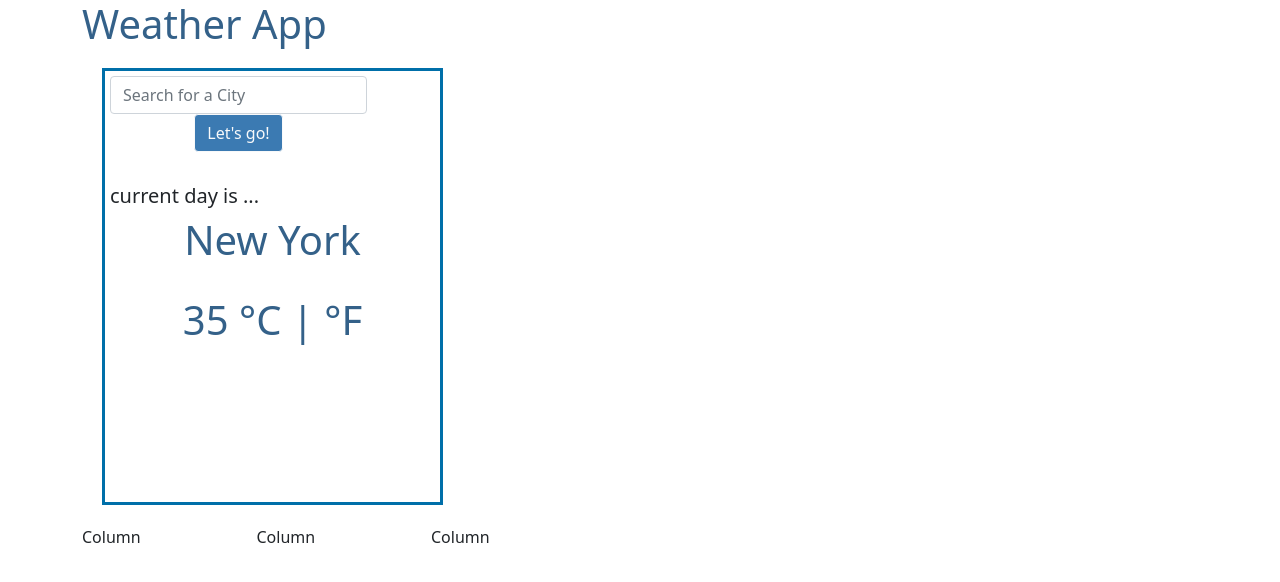
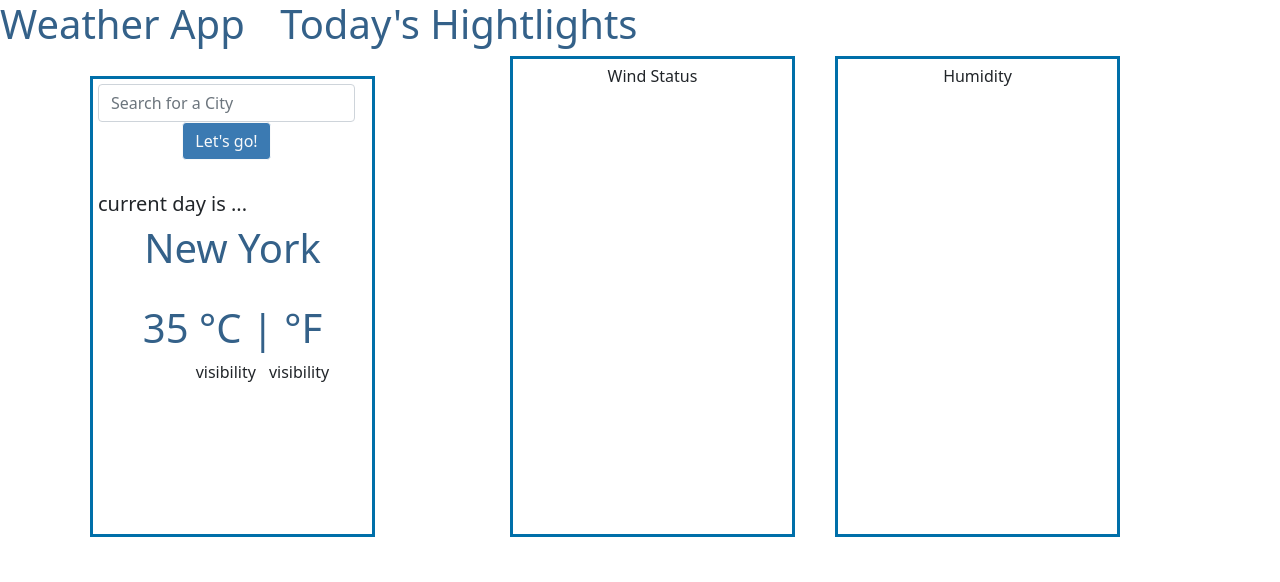
Before and after one commit to nooshin99/weather-app, a plain HTML site: page index.html in a window 1280 px wide. Drawn offline with nearby package versions, Linux system fonts and the light colour scheme.

Commit message:
add two columns for mire info

```diff
--- a/index.html
+++ b/index.html
@@ -18,11 +18,13 @@
     ></script>
   </head>
   <body>
-    <div class="container">
-      <h1>Weather App</h1>
-<div class="col-11">
-      <div class="col-4" id="firstColumn">
-        <div class="input-group mb-2">
+    <h1>Weather App <span class="highlights">Today's Hightlights</span></h1>
+
+
+     <div class="container">
+      <div class="row">
+        <div class="col-3" id="firstColumn">
+         <div class="input-group mb-2">
           <form id="search-input">
             <input
               id="city-input"
@@ -42,8 +44,7 @@
               Let's go!
             </button>
           </form>
-
-        </div>
+         </div>
 
         <br />
         <h5 class="date">current day is ...</h5>
@@ -55,15 +56,20 @@
           |
           <span id="farehnheit">°F</span>
         </h1>
+        <div class="row">
+             <div class="col-4"  class="visibility"></div>
+          <div class="col-3"  class="visibility">visibility</div>
+          <div class="col-3" class="visibility">visibility</div>
+        </div>
       </div>
-      <div class="row">
-          <div class="col-2">Column</div>
-          <div class="col-2">Column</div>
-          <div class="col-2">Column</div>
-        </div>
+
+        <div class="col-1"></div>
+        <div class="col-3 wind" >Wind Status</div>
+        <div class="col-3 humidity" >Humidity</div>
 
       </div>
     </div>
+
 </div>
     <script src="src/app.js"></script>
   </body>
--- a/src/style.css
+++ b/src/style.css
@@ -1,5 +1,8 @@
 h1 {
   color: rgb(52, 97, 137);
+}
+.highlights {
+  padding-left: 25px;
 }
 #picture {
   max-width: 100%;
@@ -18,3 +21,19 @@ h1 {
 h5 {
   text-align: left;
 }
+.wind {
+  padding: 5px;
+  padding-bottom: 150px;
+
+  margin: 20px;
+  text-align: center;
+  border: 3px solid #006fa9;
+}
+.humidity {
+  padding: 5px;
+  padding-bottom: 0px;
+
+  margin: 20px;
+  text-align: center;
+  border: 3px solid #006fa9;
+}
```
